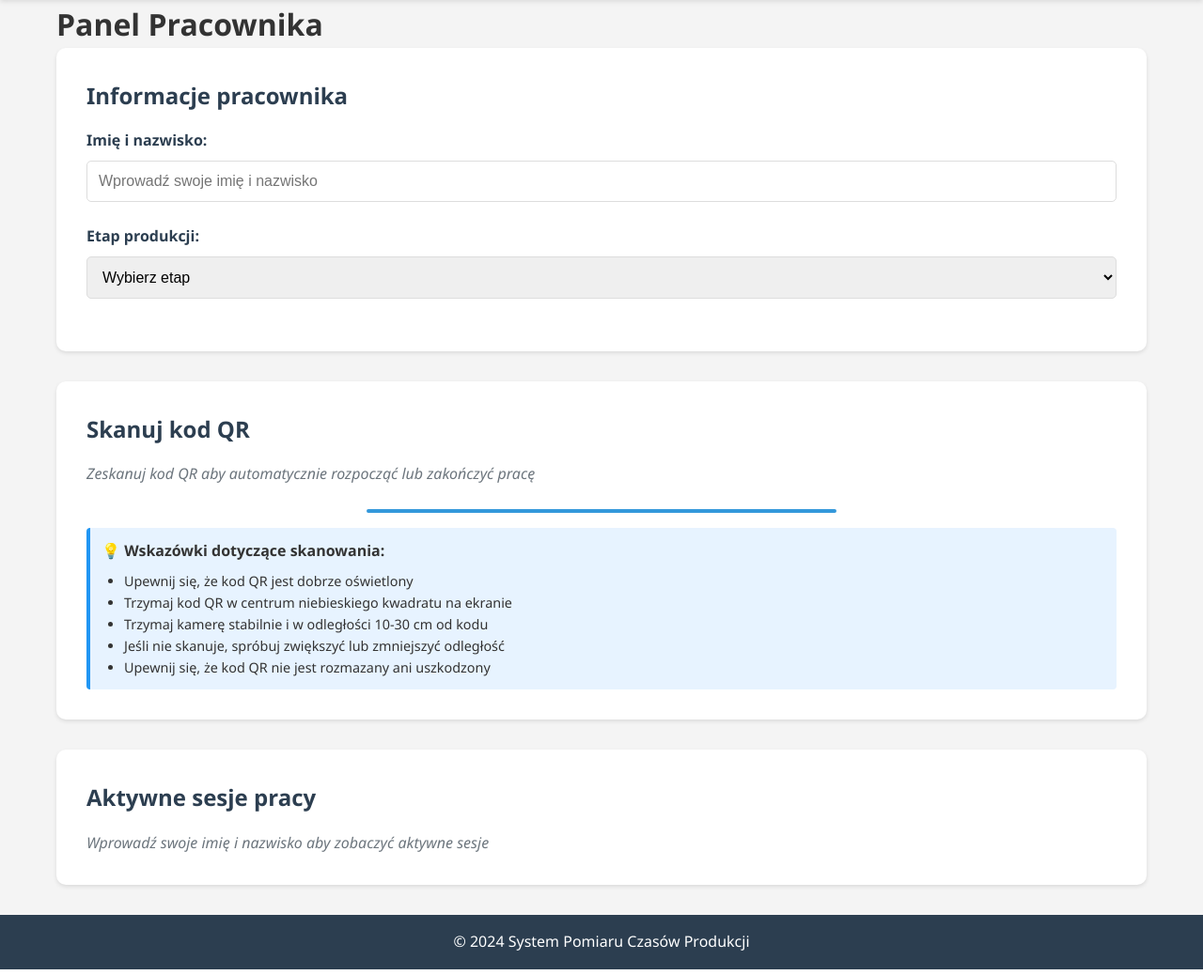
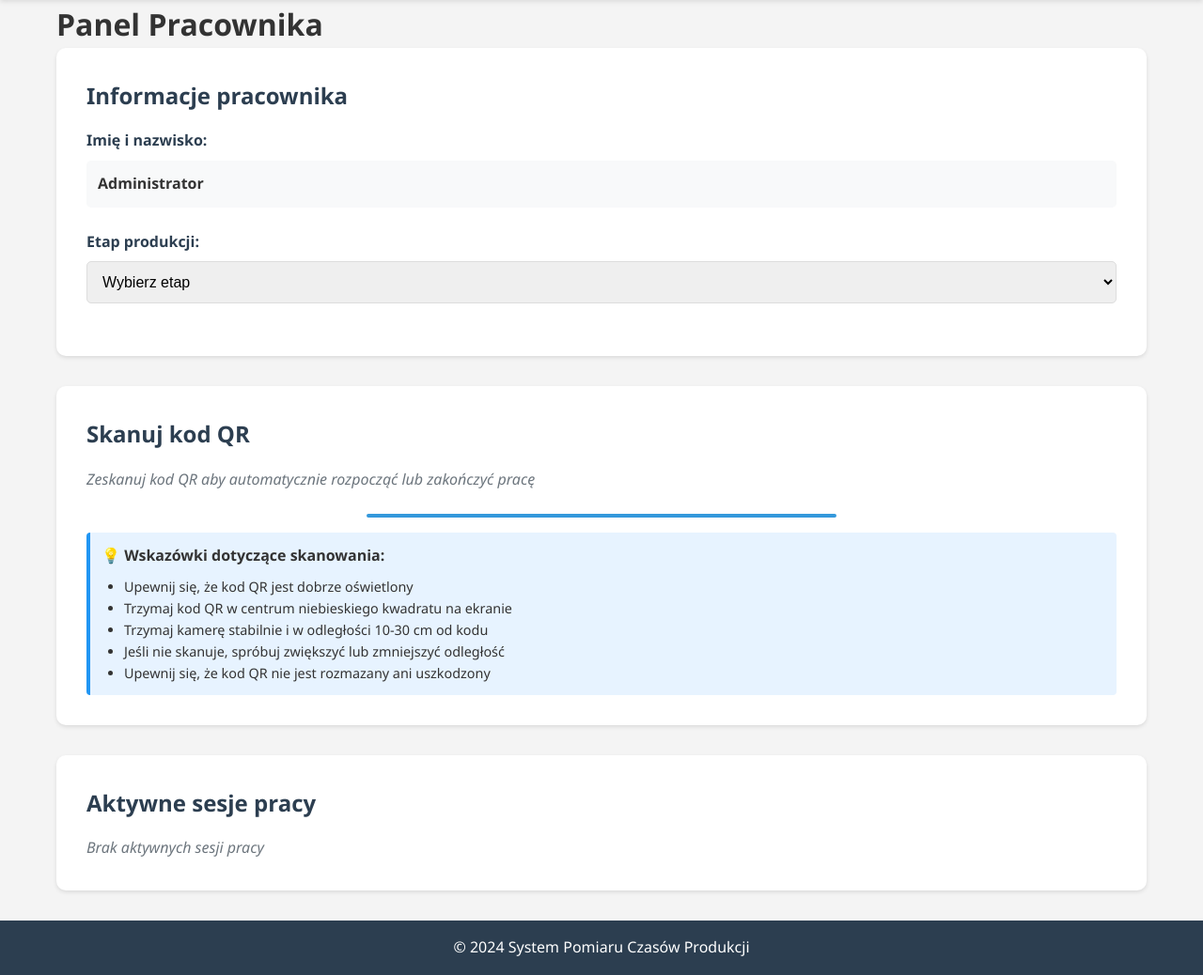
Before and after one commit to KamToman/PPProject, a Flask app: page /worker in a window 1280 px wide. Shown: the part 109-1147 px from the top of the page at 94% size. Run offline with Flask 3, Linux system fonts and the light colour scheme; the visitor is signed in with stand-in values (Sample User, id 1); data that the repository does not hold is empty; some libraries are stand-ins or nearby versions.

Commit message:
Remove worker name input - use logged-in user info automatically
Co-authored-by: KamToman <152777238+KamToman@users.noreply.github.com>

```diff
--- a/templates/worker.html
+++ b/templates/worker.html
@@ -8,8 +8,11 @@
 <div class="card">
     <h2>Informacje pracownika</h2>
     <div class="form-group">
-        <label for="workerName">Imię i nazwisko:</label>
-        <input type="text" id="workerName" placeholder="Wprowadź swoje imię i nazwisko">
+        <label>Imię i nazwisko:</label>
+        <p style="padding: 0.75rem; background-color: #f8f9fa; border-radius: 5px; margin: 0.5rem 0;">
+            <strong>{{ user.full_name }}</strong>
+        </p>
+        <input type="hidden" id="workerName" value="{{ user.full_name }}">
     </div>
 
     <div class="form-group">
@@ -58,7 +61,7 @@
 <div class="card">
     <h2>Aktywne sesje pracy</h2>
     <div id="activeSessions">
-        <p class="text-muted">Wprowadź swoje imię i nazwisko aby zobaczyć aktywne sesje</p>
+        <p class="text-muted">Ładowanie aktywnych sesji...</p>
     </div>
 </div>
 
@@ -74,24 +77,16 @@ let lastProcessedQR = '';
 let lastProcessedTime = 0;
 
 function setupEventListeners() {
+    // Get worker name from logged-in user (stored in hidden field)
     const workerNameEl = document.getElementById('workerName');
-    if (workerNameEl) {
-        workerNameEl.addEventListener('input', (e) => {
-            currentWorkerName = e.target.value;
-            if (currentWorkerName) {
-                loadActiveSessions();
-                if (!checkInterval) {
-                    checkInterval = setInterval(loadActiveSessions, 30000); // Check every 30 seconds
-                }
-            } else {
-                if (checkInterval) {
-                    clearInterval(checkInterval);
-                    checkInterval = null;
-                }
-                document.getElementById('activeSessions').innerHTML =
-                    '<p class="text-muted">Wprowadź swoje imię i nazwisko aby zobaczyć aktywne sesje</p>';
-            }
-        });
+    if (workerNameEl && workerNameEl.value) {
+        currentWorkerName = workerNameEl.value;
+        // Load active sessions immediately
+        loadActiveSessions();
+        // Set up periodic refresh of active sessions
+        if (!checkInterval) {
+            checkInterval = setInterval(loadActiveSessions, 30000); // Check every 30 seconds
+        }
     }
 
     // Allow Enter key on QR input for quick scanning
@@ -139,7 +134,7 @@ async function processQRScan(qrData) {
     const stageId = document.getElementById('stageSelect').value;
 
     if (!workerName) {
-        showMessage('Wprowadź imię i nazwisko przed skanowaniem', 'error');
+        showMessage('Błąd: brak informacji o pracowniku', 'error');
         return;
     }
 
```
